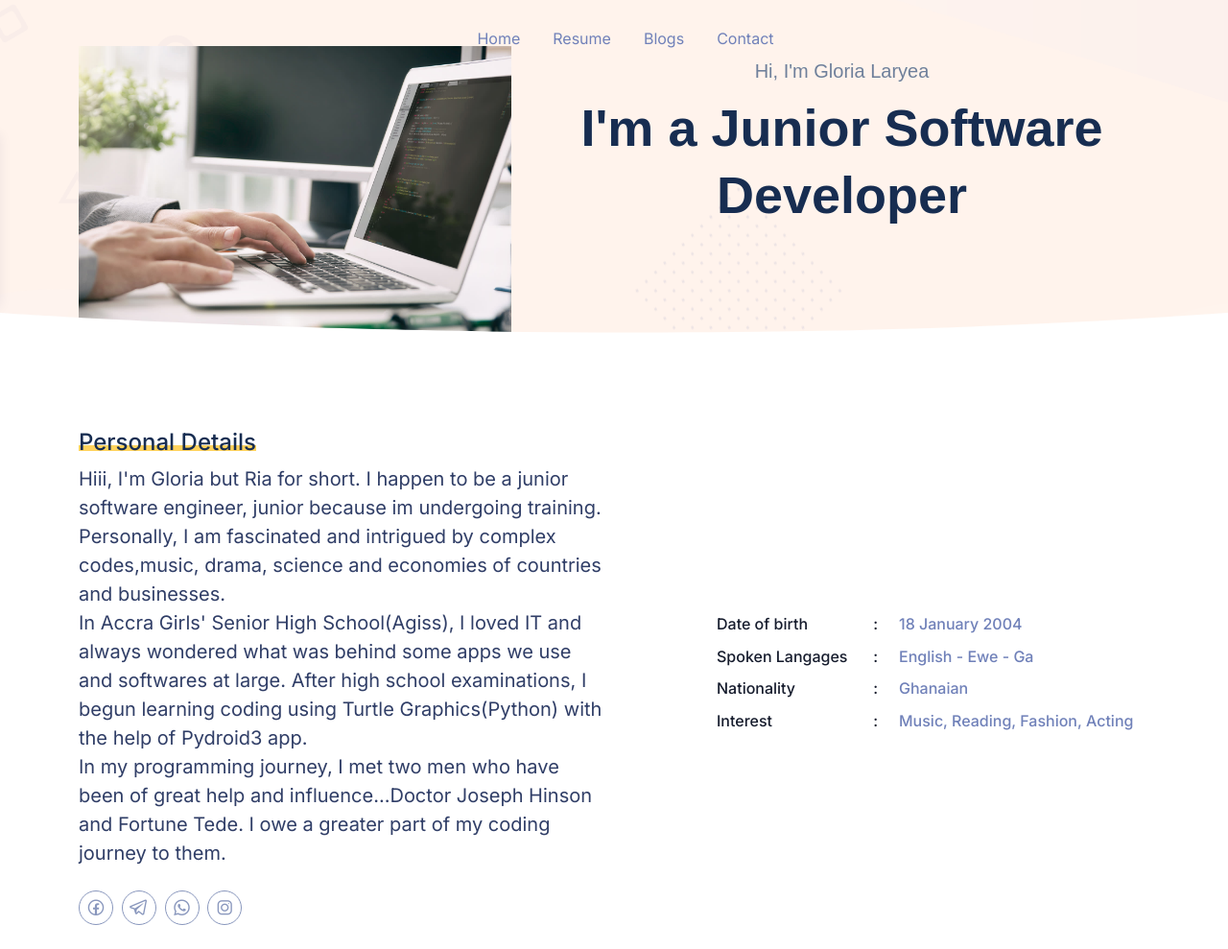
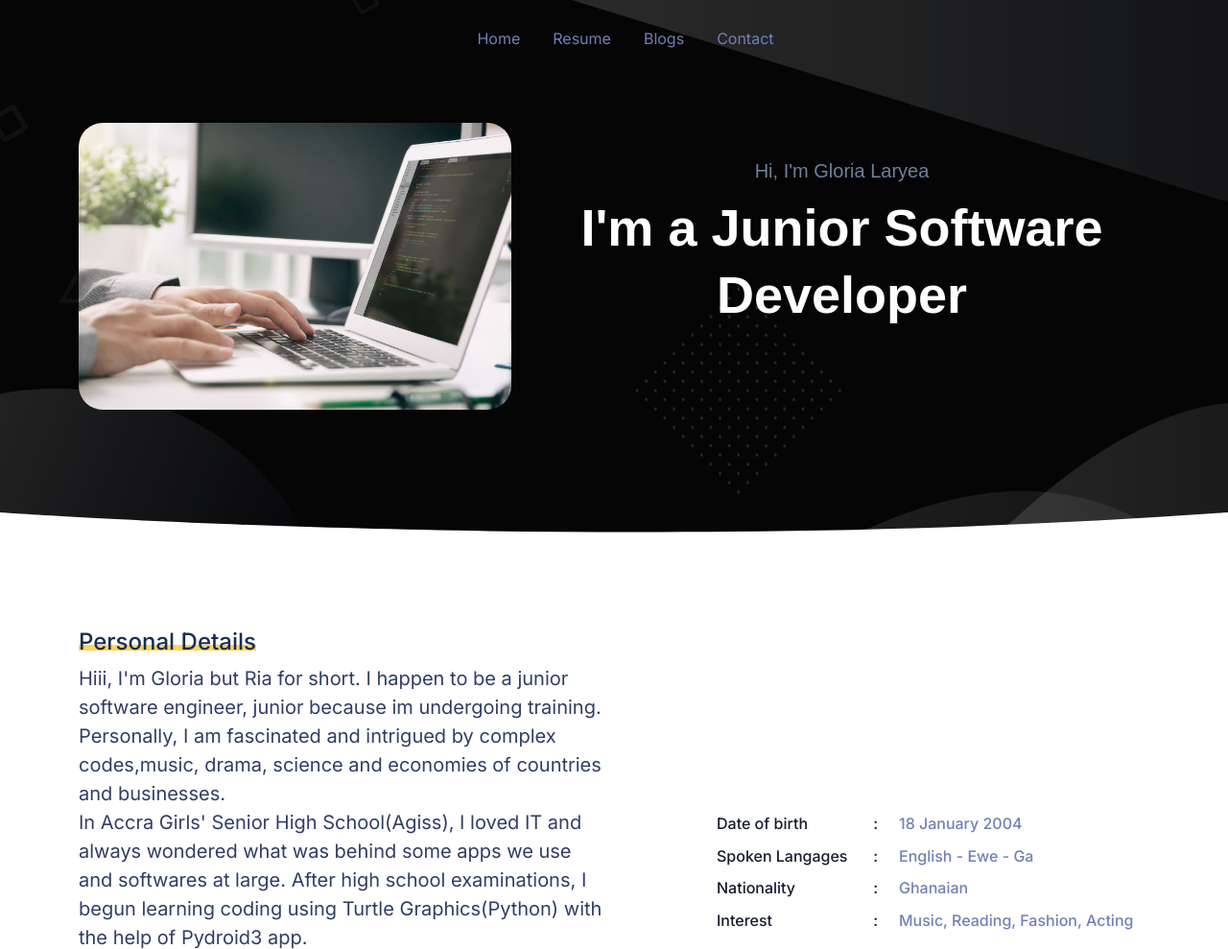
Before and after one commit to gloriaenyonam/gloria-website, a plain HTML site: page index.html in a window 1280 px wide. Shown: the top 989 px of the page at 96% size. Drawn offline with Linux system fonts and the light colour scheme; a web font is replaced by a local one.

Commit message:
fix hero section

```diff
--- a/index.html
+++ b/index.html
@@ -65,16 +65,16 @@
         <!-- end navbar -->
 
         <!-- start hero -->
-        <section class="hero-one position-relative main-bg" id="home"  style="background-image: url(images/personal/main-bg.png); background-size: cover; background-position: center center;">
+        <section class="hero-one position-relative main-bg" id="home"  style="background-color: rgb(0 0 0 / 98%); background-image: url(images/personal/main-bg.png); background-size: cover; background-position: center center;">
             <div class="container">
                 <div class="row align-items-center justify-content-center">
 
                     <div class="col-lg-5  mx-auto mt-5">
-                        <img src="images/bg3.jpg" alt="" class="img-fluid ml-lg-5">
+                        <img src="images/bg3.jpg" alt="" class="img-fluid ml-lg-5" style="margin-top: 5rem; margin-bottom: 8rem; border-radius: 25px;">
                     </div><!--end col-->
                     <div class="col-lg-7 text-center px-0 px-xl-4 mt-5 mt-lg-0 pt-5 pt-lg-0">
                         <h5 class="d-inline-block py-1 px-3 rounded text-muted font-secondary">Hi, I'm Gloria Laryea</h5>
-                        <h1 class="hero-title mb-4 font-secondary fo">I'm a Junior Software <mark><span class="fw-medium typewrite" data-period="2000"></span>  </span> </span></mark> Developer</h1>
+                        <h1 class="hero-title mb-4 font-secondary fo" style="color: #ffffff;">I'm a Junior Software <mark><span class="fw-medium typewrite" data-period="2000"></span>  </span> </span></mark> Developer</h1>
                         <span class="wrap"></span>
                         <div class="mb-5 mb-lg-0">
                             <div class="d-inline-block">
```
